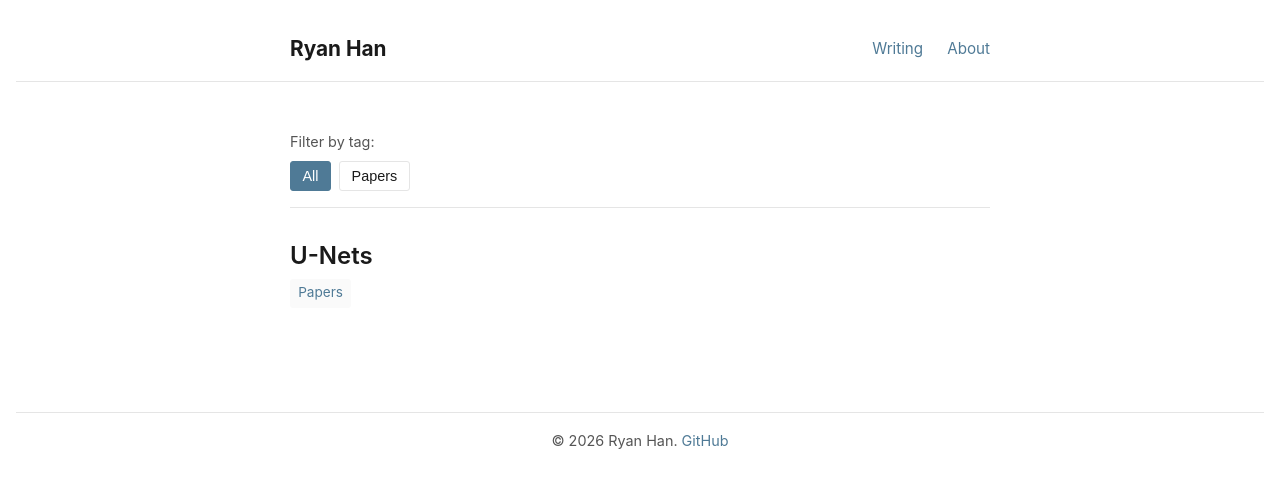
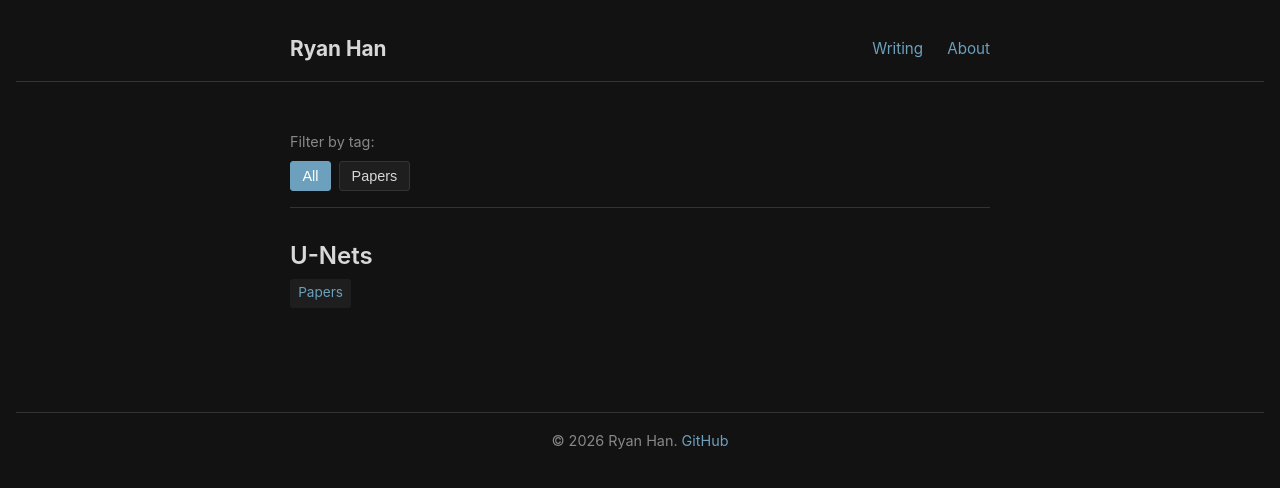
Before and after one commit to ryan99han/ryan99han.github.io, a Jekyll site: the page built from index.html, in a window 1280 px wide. Shown: the top 488 px of the page. Built offline with Jekyll 4.4.1, drawn with Linux system fonts in a browser that asks for light colours.

Commit message:
Switch site to dark mode.

```diff
--- a/assets/style.css
+++ b/assets/style.css
@@ -1,10 +1,10 @@
 /* Variables */
 :root {
-  --accent: #4f7a96;
-  --text: #1a1a1a;
-  --text-light: #555;
-  --bg: #fafafa;
-  --border: #e5e5e5;
+  --accent: #6ca0bc;
+  --text: #d8d8d8;
+  --text-light: #888;
+  --bg: #1e1e1e;
+  --border: #333;
 }
 
 /* Reset */
@@ -23,7 +23,7 @@ html {
 body {
   font-family: -apple-system, BlinkMacSystemFont, 'Segoe UI', Helvetica, Arial, sans-serif;
   color: var(--text);
-  background: white;
+  background: #121212;
   padding: 2rem 1rem;
 }
 
@@ -227,7 +227,7 @@ main {
 }
 
 .tag-filter-btn {
-  background: white;
+  background: #1e1e1e;
   border: 1px solid var(--border);
   color: var(--text);
   padding: 0.4em 0.8em;
```
Also changed, not shown: 1 other file.
